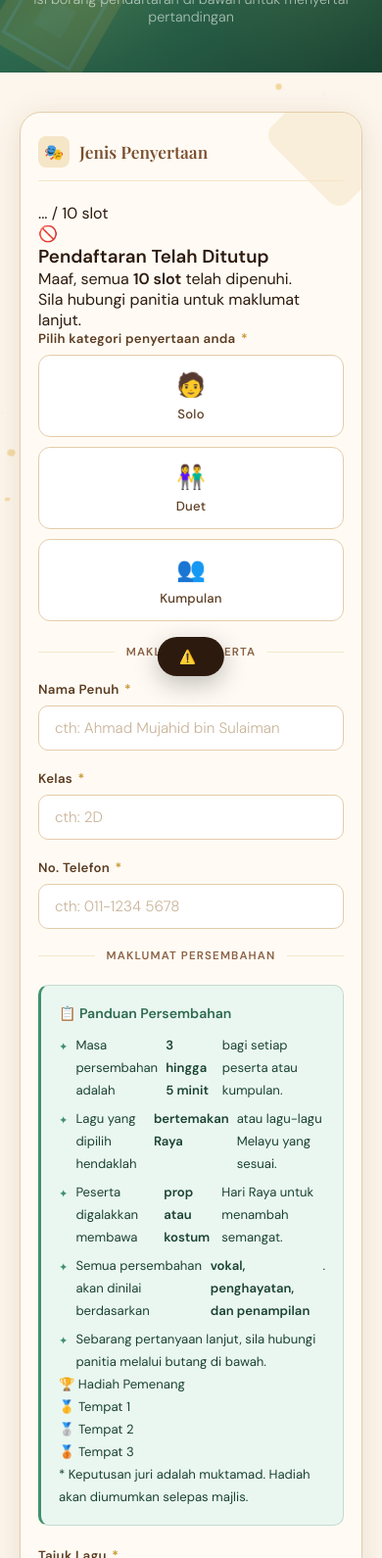
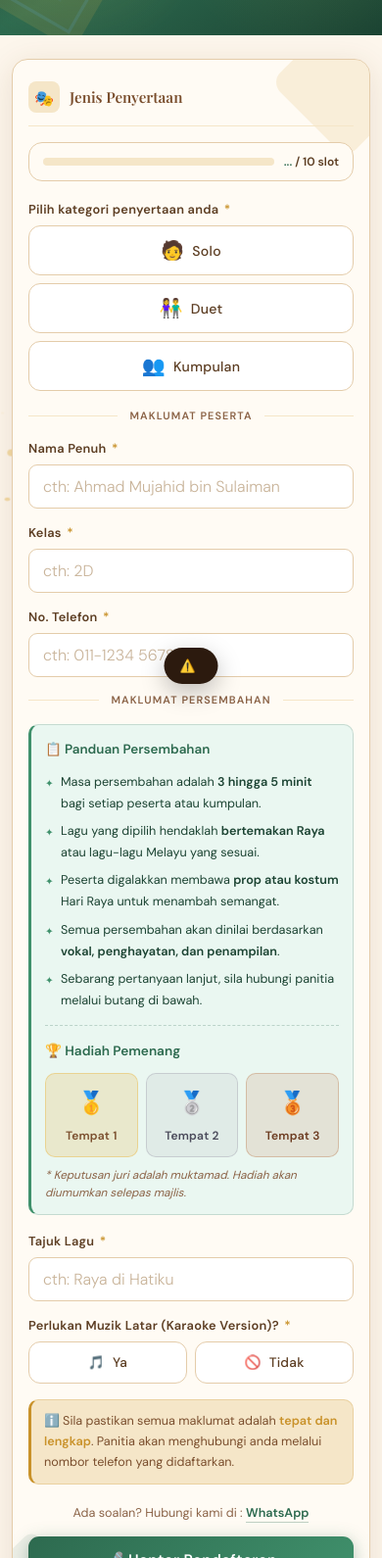
Before and after one commit to AmcaQt/karok-raya, a plain HTML site: page index.html in a window 390 px wide. Shown: the part 206-1796 px from the top of the page at 98% size. Drawn offline with nearby package versions, Linux system fonts and the light colour scheme.

Commit message:
Update styles.css

```diff
--- a/assets/styles.css
+++ b/assets/styles.css
@@ -1,4 +1,3 @@
-
     :root {
         --cream:       #fdf6ec;
         --warm-white:  #fffbf4;
@@ -253,6 +252,55 @@
         line-height:1.65; margin-bottom:22px; position:relative; z-index:1;
     }
     .info-box strong{ color:var(--gold); }
+    /* ── SLOT COUNTER ── */
+    .slot-bar {
+        position: relative; z-index: 1;
+        background: var(--warm-white);
+        border: 1.5px solid var(--border);
+        border-radius: 14px;
+        padding: 14px 18px;
+        margin-bottom: 26px;
+        display: flex; align-items: center; gap: 14px;
+    }
+    .slot-track {
+        flex: 1; height: 8px;
+        background: var(--gold-pale);
+        border-radius: 100px; overflow: hidden;
+    }
+    .slot-fill {
+        height: 100%; border-radius: 100px;
+        background: linear-gradient(90deg, var(--green-mid), var(--green-bright));
+        transition: width .6s cubic-bezier(.4,0,.2,1);
+    }
+    .slot-fill.warn  { background: linear-gradient(90deg, #c9922a, #e8b84b); }
+    .slot-fill.full  { background: linear-gradient(90deg, #b91c1c, #ef4444); }
+    .slot-label {
+        font-size: .8rem; font-weight: 600; color: var(--text-mid);
+        white-space: nowrap;
+    }
+    .slot-label span { color: var(--green-mid); }
+    .slot-label.warn span { color: var(--gold); }
+    .slot-label.full span { color: #b91c1c; }
+
+    /* ── FULL BANNER ── */
+    .full-banner {
+        display: none;
+        position: relative; z-index: 1;
+        background: #fef2f2;
+        border: 1.5px solid #fca5a5;
+        border-left: 4px solid #ef4444;
+        border-radius: 14px;
+        padding: 20px 22px;
+        margin-bottom: 22px;
+        text-align: center;
+    }
+    .full-banner .fb-emoji { font-size: 2rem; margin-bottom: 8px; }
+    .full-banner h3 {
+        font-family: 'Playfair Display', serif;
+        font-size: 1.1rem; color: #991b1b; margin-bottom: 6px;
+    }
+    .full-banner p { font-size: .84rem; color: #b91c1c; line-height: 1.6; margin: 0; }
+
 
     /* ── PERSEMBAHAN INFO BOX (green toned) ── */
     .info-box-green {
@@ -283,14 +331,17 @@
         display: flex; flex-direction: column; gap: 6px;
     }
     .info-box-green ul li {
-        display: flex; align-items: flex-start; gap: 8px;
+        display: block;
+        padding-left: 16px;
+        position: relative;
     }
     .info-box-green ul li::before {
         content: '✦';
         color: var(--green-bright);
-        font-size: .7rem;
-        margin-top: 3px;
-        flex-shrink: 0;
+        font-size: .65rem;
+        position: absolute;
+        left: 0;
+        top: 4px;
     }
 
     /* ── CONTACT LINK ── */
@@ -456,10 +507,209 @@
         margin:0 8px; opacity:.4;
     }
 
-        @media(max-width:480px){
-        .card{ padding:24px 18px; }
+
         .tiles{ grid-template-columns:1fr; }
         .tiles.two{ grid-template-columns:repeat(2,1fr); }
         .popup-box{ padding:40px 22px 32px; }
         .popup-mascot{ width:110px; height:110px; }
+
+
+    /* ══════════════════════════════════════════
+    MOBILE RESPONSIVE
+    ══════════════════════════════════════════ */
+
+    /* Base touch targets */
+    input[type="text"], input[type="tel"] {
+    font-size: 16px; /* prevent iOS zoom on focus */
     }
+
+    @media (max-width: 600px) {
+    /* Header */
+    header {
+    padding: 44px 16px 36px;
+    }
+    header h1 {
+    font-size: 1.75rem;
+    }
+    header p {
+    font-size: .82rem;
+    }
+    .hdr-badge {
+    font-size: .68rem;
+    padding: 4px 12px;
+    }
+
+    /* Main */
+    main {
+    padding: 24px 12px 60px;
+    }
+
+    /* Card */
+    .card {
+    padding: 22px 16px 28px;
+    border-radius: 16px;
+    }
+
+    /* Section title */
+    .sec-title {
+    font-size: .95rem;
+    margin-bottom: 16px;
+    }
+
+    /* Tiles — stack to 1 col for 3-tile, keep 2-col for two */
+    .tiles {
+    grid-template-columns: 1fr;
+    gap: 8px;
+    }
+    .tile label {
+    flex-direction: row;
+    justify-content: center;
+    padding: 12px 10px;
+    font-size: .88rem;
+    gap: 8px;
+    }
+    .tile label .ti { font-size: 1.2rem; }
+
+    .tiles.two {
+    grid-template-columns: repeat(2, 1fr);
+    }
+    .tiles.two .tile label {
+    flex-direction: row;
+    padding: 12px 8px;
+    font-size: .85rem;
+    }
+
+    /* Fields */
+    .field { margin-bottom: 16px; }
+    label { font-size: .8rem; }
+
+    input[type="text"], input[type="tel"] {
+    padding: 11px 14px;
+    font-size: 16px;
+    border-radius: 9px;
+    }
+
+    /* Slot bar */
+    .slot-bar {
+    padding: 11px 14px;
+    gap: 10px;
+    margin-bottom: 20px;
+    }
+    .slot-label { font-size: .75rem; }
+
+    /* Full banner */
+    .full-banner {
+    padding: 16px 14px;
+    border-radius: 11px;
+    }
+    .full-banner h3 { font-size: 1rem; }
+    .full-banner p  { font-size: .8rem; }
+
+    /* Divider */
+    .divider { font-size: .68rem; margin: 2px 0 18px; }
+
+    /* Info boxes */
+    .info-box {
+    font-size: .79rem;
+    padding: 11px 13px;
+    margin-bottom: 18px;
+    }
+    .info-box-green {
+    padding: 13px 14px;
+    font-size: .79rem;
+    margin-bottom: 18px;
+    }
+    .info-box-green .ib-title { font-size: .84rem; }
+
+    /* Contact row */
+    .contact-row {
+    font-size: .79rem;
+    margin-bottom: 14px;
+    line-height: 1.7;
+    text-align: center;
+    }
+
+    /* Submit button */
+    .btn-submit {
+    padding: 14px;
+    font-size: .95rem;
+    border-radius: 11px;
+    }
+
+    /* Popup */
+    .popup-overlay { padding: 14px; align-items: flex-end; }
+    .popup-box {
+    padding: 36px 18px 28px;
+    border-radius: 22px;
+    max-width: 100%;
+    }
+    .popup-mascot { width: 100px; height: 100px; }
+    .popup-box h2 { font-size: 1.4rem; }
+    .popup-box p  { font-size: .84rem; }
+    .btn-ok { padding: 11px 28px; font-size: .9rem; }
+    .confetti-row { font-size: 1.1rem; }
+
+    /* Footer */
+    footer { padding: 20px 12px 28px; font-size: .73rem; }
+
+    /* Toast */
+    .toast {
+    font-size: .8rem;
+    padding: 10px 16px;
+    white-space: normal;
+    text-align: center;
+    max-width: 88vw;
+    bottom: 20px;
+    }
+    }
+
+    @media (max-width: 360px) {
+    header h1 { font-size: 1.5rem; }
+    .card { padding: 18px 12px 22px; }
+    .tiles.two .tile label { font-size: .78rem; padding: 10px 6px; }
+    .btn-submit { font-size: .88rem; }
+    }
+
+    /* ── WINNER DISCLAIMER ── */
+    .winner-disclaimer {
+    margin-top: 14px;
+    padding-top: 14px;
+    border-top: 1.5px dashed rgba(45,106,79,.25);
+    }
+    .wd-title {
+    font-weight: 700;
+    font-size: .85rem;
+    color: var(--green-mid);
+    margin-bottom: 10px;
+    display: flex;
+    align-items: center;
+    gap: 6px;
+    }
+    .wd-podium {
+    display: flex;
+    gap: 8px;
+    margin-bottom: 10px;
+    }
+    .wd-place {
+    flex: 1;
+    display: flex;
+    flex-direction: column;
+    align-items: center;
+    gap: 4px;
+    padding: 10px 6px;
+    border-radius: 10px;
+    font-size: .78rem;
+    font-weight: 600;
+    }
+    .wd-place.gold   { background: rgba(232,184,75,.22); color: #7a4e2d; border: 1px solid rgba(232,184,75,.45); }
+    .wd-place.silver { background: rgba(180,180,190,.18); color: #4a4a5a; border: 1px solid rgba(160,160,175,.4); }
+    .wd-place.bronze { background: rgba(180,100,50,.14); color: #6b3a1f; border: 1px solid rgba(180,100,50,.3); }
+    .wd-medal { font-size: 1.4rem; }
+    .wd-rank  { font-size: .75rem; font-weight: 700; letter-spacing: .02em; }
+    .wd-note  {
+    font-size: .73rem;
+    color: var(--text-light);
+    font-style: italic;
+    line-height: 1.5;
+    margin: 0;
+    }
```
Lines whose indentation alone changed are shown as unchanged.
